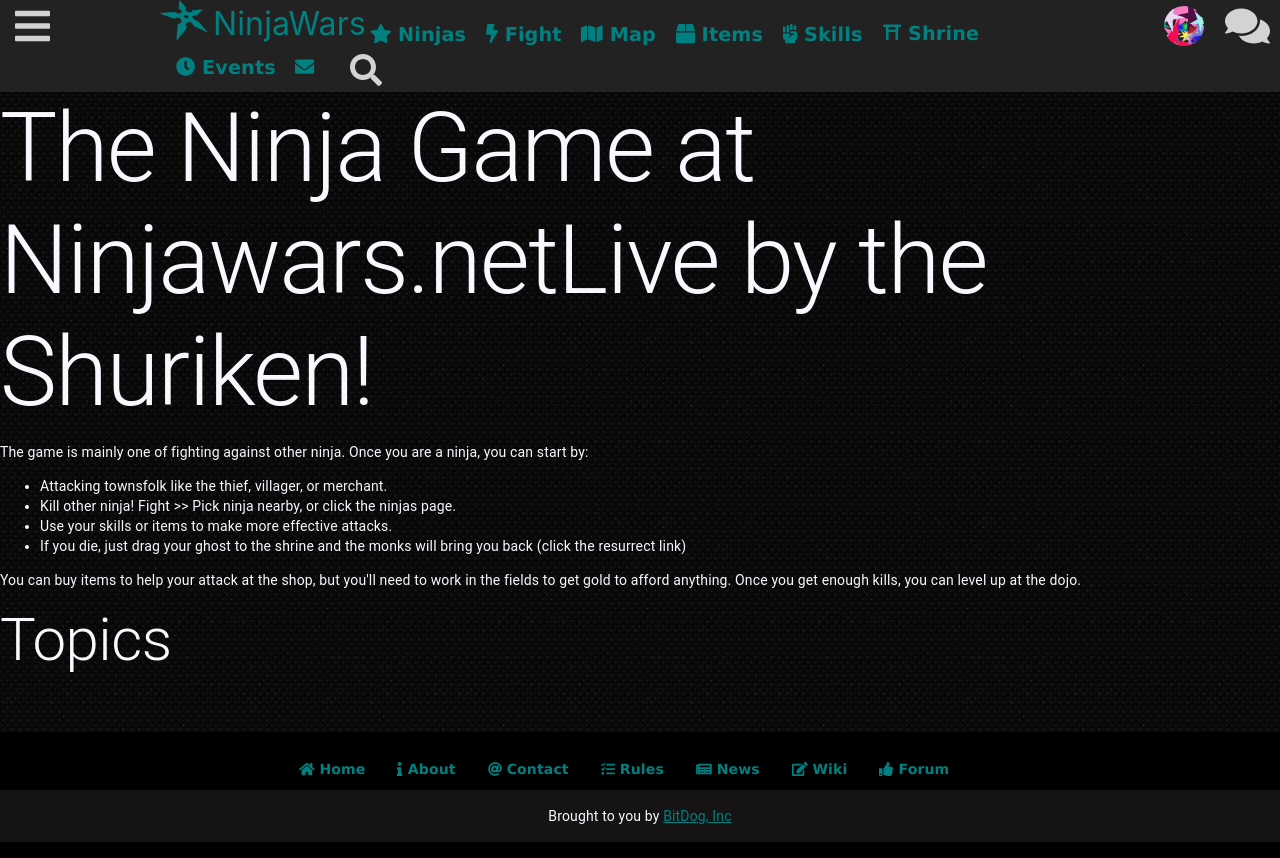
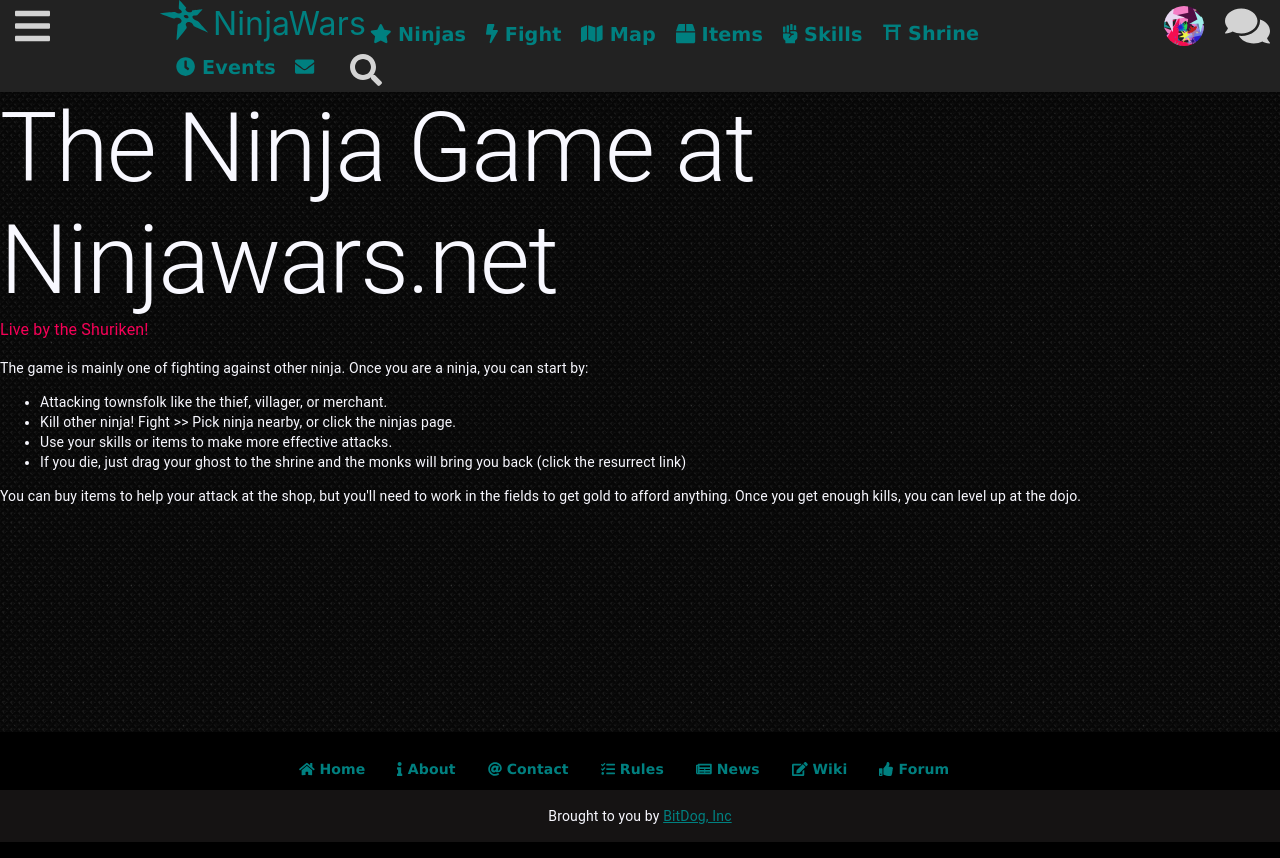
Before and after one commit to NinjaWars/nw-r, a React (Create React App) app: page /intro in a window 1280 px wide. Built offline with nearby package versions, Linux system fonts and the light colour scheme; a web font is replaced by a local one.

Commit message:
Fix up intro view.

```diff
--- a/src/views/intro/Intro.jsx
+++ b/src/views/intro/Intro.jsx
@@ -36,7 +36,8 @@
                     />
                 </>
         }>
-        <Typography variant="h1">The Ninja Game at Ninjawars.net<Typography variant='subtitle'>Live by the Shuriken!</Typography></Typography>
+        <Typography variant="h1">The Ninja Game at Ninjawars.net</Typography>
+        <Typography variant='subtitle1' color='secondary'>Live by the Shuriken!</Typography>
         <p>
             The game is mainly one of fighting against other ninja.  Once you are a ninja, you can start by:
             <ul>
@@ -58,7 +59,6 @@
             You can buy items to help your attack at the shop, but you'll need to work in the fields to get gold to afford anything.
             Once you get enough kills, you can level up at the dojo.
         </p>
-        <Typography variant="h2">Topics</Typography>
 
     </Layout>
   </>
```
Also changed, not shown: src/config.js (line endings or trailing spaces), src/views/skills/Skills.jsx (line endings or trailing spaces), 1 other file (tests, documents, lock files or other folders).
